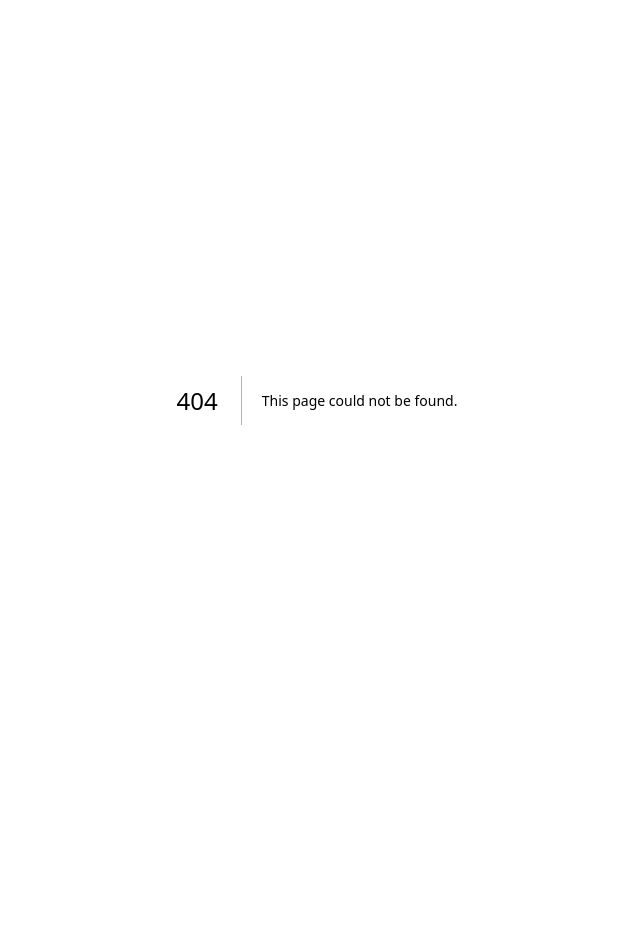
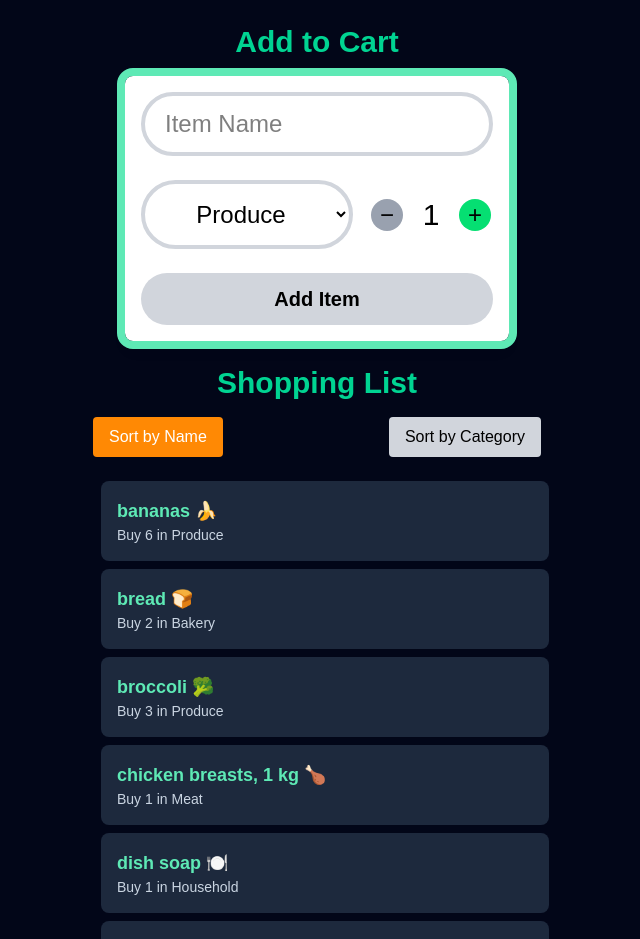
Before and after one commit to kevinsaji99/cprg306-assignments, a Next.js app: page /week-7 in a window 1280 px wide. Before the commit this address had no page. Shown: the top 939 px of the page, without its empty margins (323-963 px from the left). Before the commit the page ends 800 px from the top, so only its background shows below. Built offline with nearby package versions, Linux system fonts and the light colour scheme.

Commit message:
Week 7 assignment

```diff
--- /dev/null
+++ b/app/week-7/item-list.js
@@ -0,0 +1,56 @@
+"use client";
+
+import { useState } from "react";
+import Item from "./item";
+import items from "./items.json";
+
+export default function ItemList() {
+  const [sortBy, setSortBy] = useState("name");
+
+  const sortedItems = [...items].sort((a, b) => {
+    if (sortBy === "name") {
+      return a.name.localeCompare(b.name);
+    }
+    if (sortBy === "category") {
+      return a.category.localeCompare(b.category);
+    }
+    return 0;
+  });
+
+  return (
+    <div className="mx-auto flex w-full max-w-md flex-col">
+        <div className="mb-4 flex w-full justify-between">
+        <button
+          onClick={() => setSortBy("name")}
+          className={`px-4 py-2 rounded ${
+            sortBy === "name" ? "bg-orange-400 text-white" : "bg-gray-300 text-black"
+          }`}
+        >
+          Sort by Name
+        </button>
+
+        <button
+          onClick={() => setSortBy("category")}
+          className={`px-4 py-2 rounded ${
+            sortBy === "category" ? "bg-orange-400 text-white" : "bg-gray-300 text-black"
+          }`}
+        >
+          Sort by Category
+        </button>
+      </div>
+
+      <ul>
+        {sortedItems.map((item) => (
+          <Item
+            key={item.id}
+            name={item.name}
+            quantity={item.quantity}
+            category={item.category}
+          />
+        ))}
+      </ul>
+
+
+    </div>
+  );
+}
--- /dev/null
+++ b/app/week-7/item.js
@@ -0,0 +1,8 @@
+export default function Item({name, quantity, category}) {
+  return (
+    <li className="p-4 m-2 w-full bg-slate-800 rounded-lg border-1-4 border-emerald-500">
+        <h2 className="text-lg font-bold text-emerald-300">{name}</h2>
+        <p className="text-sm text-slate-300"> Buy {quantity} in <span className="capitalize">{category}</span></p>
+    </li>
+  );
+}
--- /dev/null
+++ b/app/week-7/items.json
@@ -0,0 +1,74 @@
+[
+  {
+    "id": "1h2GJKH12gkHG31h1H",
+    "name": "milk, 4 L 🥛",
+    "quantity": 1,
+    "category": "dairy"
+  },
+  {
+    "id": "2KJH3k2j3H1k2J3K1H",
+    "name": "bread 🍞",
+    "quantity": 2,
+    "category": "bakery"
+  },
+  {
+    "id": "3h2KJH3k2j3H1k2J3",
+    "name": "eggs, dozen 🥚",
+    "quantity": 2,
+    "category": "dairy"
+  },
+  {
+    "id": "4k2J3K1H2GJKH12gk",
+    "name": "bananas 🍌",
+    "quantity": 6,
+    "category": "produce"
+  },
+  {
+    "id": "5H1h1H2KJH3k2j3H",
+    "name": "broccoli 🥦",
+    "quantity": 3,
+    "category": "produce"
+  },
+  {
+    "id": "6H1k2J3K1H2GJKH1",
+    "name": "chicken breasts, 1 kg 🍗",
+    "quantity": 1,
+    "category": "meat"
+  },
+  {
+    "id": "7gkHG31h1H2KJH3k",
+    "name": "pasta sauce 🍝",
+    "quantity": 3,
+    "category": "canned goods"
+  },
+  {
+    "id": "8j3H1k2J3K1H2GJK",
+    "name": "spaghetti, 454 g 🍝",
+    "quantity": 2,
+    "category": "dry goods"
+  },
+  {
+    "id": "9H12gkHG31h1H2KJ",
+    "name": "toilet paper, 12 pack 🧻",
+    "quantity": 1,
+    "category": "household"
+  },
+  {
+    "id": "10H3k2j3H1k2J3K1",
+    "name": "paper towels, 6 pack",
+    "quantity": 1,
+    "category": "household"
+  },
+  {
+    "id": "11k2J3K1H2GJKH12",
+    "name": "dish soap 🍽️",
+    "quantity": 1,
+    "category": "household"
+  },
+  {
+    "id": "12GJKH12gkHG31h1",
+    "name": "hand soap 🧼",
+    "quantity": 4,
+    "category": "household"
+  }
+]
--- /dev/null
+++ b/app/week-7/new-item.js
@@ -0,0 +1,109 @@
+"use client"
+import { useState} from "react";
+
+const CATEGORIES = ["Produce", "Dairy", "Bakery", "Meat", "Frozen Foods", "Canned Goods", "Dry Goods", "Beverages", "Snacks", "Household", "Other"];
+
+export default function NewItem() {
+    const[name, setName] = useState("");
+    const [quantity,setQuantity] = useState(1);
+    const [category,setCategory] = useState("produce");
+
+
+    const increment = () => {
+        if(quantity < 20) { // to prevent the quantity from going above 20
+        setQuantity(quantity + 1);// initial value is set to be 1.
+        }
+    };
+
+    const decrement = () => {
+        if (quantity > 1) { // to prevent the quantity from going below 1
+            setQuantity(quantity - 1);
+        }
+    };
+
+    const handleSubmit = (event) => {
+        event.preventDefault();
+
+        const item = {
+            id: Math.random().toString(36).substring(2, 9),  // ✅ 2. random string id
+            name,
+            quantity,
+            category,
+        }
+
+        oneAddItem(item);
+
+        setName("");
+        setQuantity(1);
+        setCategory("produce");
+
+    }
+
+    return (
+        <div className="flex justify-center items-center">
+            <form onSubmit={handleSubmit} className="mx-auto flex w-full max-w-sm flex-col items-center gap-6 rounded-lg bg-white p-4 shadow-lg outline-8 outline-emerald-300">
+
+                {/* Product name input section */}
+                <input
+                    id="item-name"
+                    type="text"
+                    placeholder="Item Name"
+                    value={name}
+                    onChange={(e) => setName(e.target.value)}
+                    required
+                    className="w-full text-2xl text-black border-4 border-gray-300 rounded-full px-5 py-3 focus:outline-none focus:border-black"
+                />
+
+
+                {/* Quantity + Category row */}
+                <div className="flex w-full items-center gap-4">
+                    {/* Category selection section */}
+                    <select
+                        id="item-category"
+                        value={category}
+                        onChange={(e) => setCategory(e.target.value)}
+                        className="flex-1 min-w-0 text-2xl text-center text-black border-4 border-gray-300 rounded-full px-5 py-4 bg-white focus:outline-none focus:border-black"
+                    >
+                        {CATEGORIES.map((cat) => (
+                            <option key={cat} value={cat.toLowerCase()} className="text-center text-black text-2xl">
+                                {cat}
+                            </option>
+                        ))}
+                    </select>
+
+                    {/* Quantity adjustment section */}
+                    <div className="flex items-center space-x-1 bg-white rounded-full px-0.5 py-4 shrink-0">
+                        <button
+                            type="button"
+                            onClick={decrement}
+                            disabled={quantity <= 1}
+                            title= {quantity <= 1 ? "Quantity cannot be less than 1" : ""}
+                            className="text-2xl bg-red-400 text-black w-8 h-8 rounded-full shrink-0 disabled:bg-gray-400 disabled:cursor-not-allowed"
+                        >
+                        −
+                        </button>
+                        <p className="text-3xl text-black w-12 text-center">{quantity}</p>
+                        <button
+                            type="button"
+                            onClick={increment}
+                            disabled={quantity >= 20}
+                            title={quantity >= 20 ? "Quantity cannot be more than 20" : ""}
+                            className="text-2xl bg-green-400 text-black w-8 h-8 rounded-full shrink-0 disabled:bg-gray-400 disabled:cursor-not-allowed"
+                        >
+                        +
+                        </button>
+                    </div>
+
+
+                </div>
+                {/* Submit button section */}
+                <button
+                    type="submit"
+                    className="w-full text-xl font-bold text-black bg-gray-300 rounded-full py-3 hover:bg-emerald-300"
+                >
+                    Add Item
+                </button>
+            </form>
+        </div>
+    );
+}
--- /dev/null
+++ b/app/week-7/page.js
@@ -0,0 +1,25 @@
+"use client";
+
+import { useState } from "react";
+import NewItem from "./new-item";
+import ItemList from "./item-list";
+import itemsData from "./items.json";
+
+export default function Page() {
+  const [items, setItems] = useState(itemsData);
+
+  const handleAddItem = (newItem) => {
+    setItems((prevItems) => [...prevItems, newItem]);
+  };
+
+  return (
+    <main className="min-h-screen bg-slate-950 p-4">
+      <div className="mx-auto flex w-full max-w-md flex-col items-center space-y-4">
+        <h1 className="m-2 mb-4 text-3xl font-bold text-emerald-400">Add to Cart</h1>
+        <NewItem onAddItem={handleAddItem} />
+        <h2 className="m-2 mb-4 text-3xl font-bold text-emerald-400">Shopping List</h2>
+        <ItemList items={items} />
+      </div>
+    </main>
+  );
+}
```
